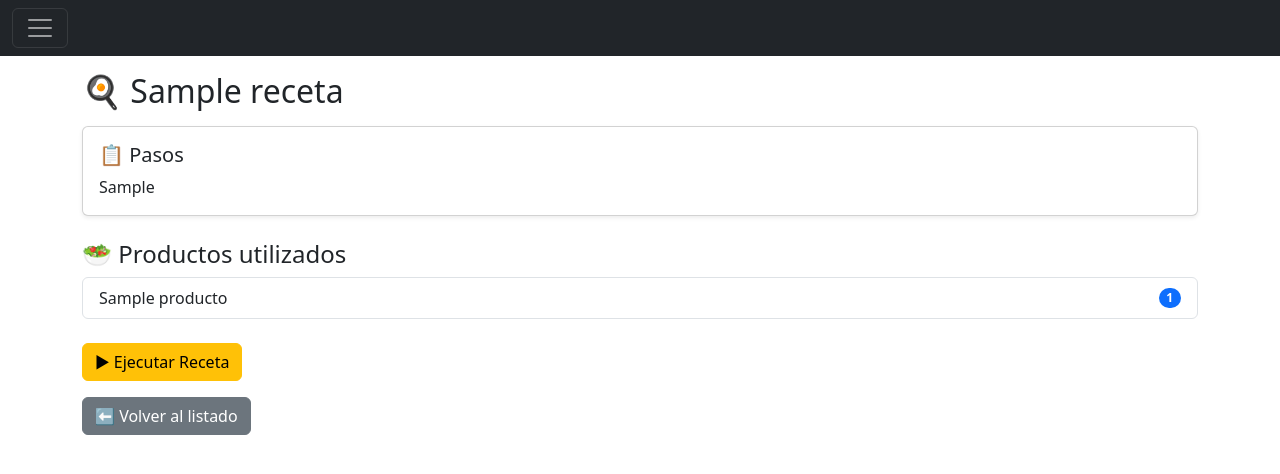
After one commit to sanntr/RecetasSmart, a Django app: page /recetas/mostrar_receta/1/ in a window 1280 px wide. The commit adds this page. Shown: the top 474 px of the page. Run offline with Django 5.2, Linux system fonts and the light colour scheme; a user stored in the database is signed in; tables that the repository leaves empty hold one stand-in row (values such as "Sample post").

Commit message:
feat: crear historico recetas y ejecutar receta

```diff
--- a/core/templates/acceso_denegado.html
+++ b/core/templates/acceso_denegado.html
@@ -8,6 +8,6 @@
     <h2 class="text-danger">🚫 Acceso Denegado</h2>
     <p class="mt-3">No tienes permisos para acceder a esta sección.</p>
     {% comment %} cambiar la redirección a la página de inicio de la familia {% endcomment %}
-    <a href="/" class="btn btn-primary mt-3">Volver al inicio</a>
+    <a href="{% url 'home' %}" class="btn btn-primary mt-3">Volver al inicio</a>
 </div>
 {% endblock %}
--- a/core/templates/inicio.html
+++ b/core/templates/inicio.html
@@ -17,7 +17,7 @@
             {% if recetas %}
               <ul class="list-group mb-3">
                 {% for receta in recetas %}
-                  <li class="list-group-item">{{ receta.nombre }}</li>
+                  <li class="list-group-item">{{ receta.titulo }}</li>
                 {% endfor %}
               </ul>
             {% else %}
@@ -36,7 +36,7 @@
             {% if productos %}
               <ul class="list-group mb-3">
                 {% for producto in productos %}
-                  <li class="list-group-item">{{ producto.nombre }}</li>
+                  <li class="list-group-item">{{ producto.nombre_producto }}</li>
                 {% endfor %}
               </ul>
             {% else %}
--- a/core/templates/navbar.html
+++ b/core/templates/navbar.html
@@ -24,9 +24,9 @@
         </div>
         <div class="offcanvas-body">
             <ul class="nav flex-column">
-                <li class="nav-item"><a class="nav-link text-white" href="#">Inicio</a></li>
-                <li class="nav-item"><a class="nav-link text-white" href="#">Recetas</a></li>
-                <li class="nav-item"><a class="nav-link text-white" href="#">Productos</a></li>
+                <li class="nav-item"><a class="nav-link text-white" href="{% url 'home' %}">Inicio</a></li>
+                <li class="nav-item"><a class="nav-link text-white" href="{% url 'listar_recetas' %}">Recetas</a></li>
+                <li class="nav-item"><a class="nav-link text-white" href="{% url 'listar_productos' %}">Productos</a></li>
                 <li class="nav-item"><a class="nav-link text-white" href="#">Histórico</a></li>
             </ul>
         </div>
--- a/core/views.py
+++ b/core/views.py
@@ -10,7 +10,7 @@ from django.contrib.auth.decorators import login_required
 @login_required(login_url='/usuarios/iniciar_sesion/')
 def home(request):
     template = loader.get_template('inicio.html')
-    familia=request.user.familia
-    productos=Producto.objects.filter(familia_id=familia.id)
-    recetas=Receta.objects.filter(familia_id=familia.id)
+    familia=request.user.familia_id
+    productos=Producto.objects.filter(familia_id=familia)
+    recetas=Receta.objects.filter(familia_id=familia)
     return HttpResponse(template.render({'productos': productos, 'recetas': recetas}, request))
--- a/recetas/models.py
+++ b/recetas/models.py
@@ -10,6 +10,7 @@ class Receta(models.Model):
     productos=models.ManyToManyField(Producto,through="RecetaProducto")
     familia=models.ForeignKey(Familia, on_delete=models.CASCADE)
 
+
 #tabla intermediaria
 class RecetaProducto(models.Model):
     producto=models.ForeignKey(Producto, on_delete=models.SET_NULL,null=True,blank=True)
--- /dev/null
+++ b/recetas/templates/mostrar_receta.html
@@ -0,0 +1,41 @@
+{% extends 'navbar.html' %}
+{% block content %}
+<div class="container mt-4">
+    <h2 class="mb-3">🍳 {{ receta.titulo }}</h2>
+
+    {% if message %}
+        <div class="alert {% if '✅' in message %}alert-success{% else %}alert-danger{% endif %}">
+            {{ message }}
+            <a href="{% url 'listar_recetas' %}" class="btn btn-sm btn-light ms-3">⬅ Volver al listado</a>
+        </div>
+    {% endif %}
+
+    <div class="card mb-4 shadow-sm">
+        <div class="card-body">
+            <h5 class="card-title">📋 Pasos</h5>
+            <p class="card-text">{{ receta.pasos_receta }}</p>
+        </div>
+    </div>
+
+    <h4>🥗 Productos utilizados</h4>
+    <ul class="list-group mb-4">
+        {% for producto in productos %}
+            <li class="list-group-item d-flex justify-content-between align-items-center">
+                {{ producto.producto.nombre_producto }}
+                <span class="badge bg-primary rounded-pill">
+                    {{ producto.cantidad_uso }}
+                </span>
+            </li>
+        {% empty %}
+            <li class="list-group-item">No hay productos registrados para esta receta.</li>
+        {% endfor %}
+    </ul>
+
+    <form method="post" class="mb-3">
+        {% csrf_token %}
+        <button type="submit" class="btn btn-warning">▶ Ejecutar Receta</button>
+    </form>
+
+    <a href="{% url 'listar_recetas' %}" class="btn btn-secondary">⬅ Volver al listado</a>
+</div>
+{% endblock %}
--- a/recetas/urls.py
+++ b/recetas/urls.py
@@ -4,4 +4,6 @@ from . import views
 urlpatterns = [
    path('crear_receta/', views.crear_receta, name='crear_receta'),
     path('listar_recetas/', views.listar_recetas, name='listar_recetas'),
+    path('mostrar_receta/<int:receta_id>/', views.mostrar_receta, name='mostrar_receta'),
+    path('historico_recetas/', views.historico_recetas, name='historico_recetas'),
 ]
--- a/recetas/views.py
+++ b/recetas/views.py
@@ -1,7 +1,7 @@
-from django.shortcuts import render, redirect
+from django.shortcuts import get_object_or_404, render, redirect
 from django.contrib.auth.decorators import login_required
 from .forms import RecetaForm, RecetaProductoFormSet
-from .models import Receta
+from .models import Receta, RecetaProducto, HistoricoReceta
 from django.http import HttpResponse
 from django.template import loader
 # Create your views here.
@@ -15,14 +15,13 @@ def crear_receta(request):
             receta.familia = request.user.familia
             receta.save()
 
-            # ahora el formset se crea con la instancia de la receta
             formset = RecetaProductoFormSet(request.POST, instance=receta)
 
             if formset.is_valid():
                 formset.save()
                 return HttpResponse(status=201, content="Receta creada exitosamente.")
         else:
-            formset = RecetaProductoFormSet(request.POST)  # si hay error
+            formset = RecetaProductoFormSet(request.POST)
 
     else:
         receta_form = RecetaForm()
@@ -34,9 +33,13 @@ def crear_receta(request):
         'formset': formset
     }
     return HttpResponse(template.render(context, request))
-
 @login_required(login_url='/usuarios/iniciar_sesion/')
 def listar_recetas(request):
+    if request.method == "POST":
+        receta_id = request.POST.get("receta_id")
+        receta = get_object_or_404(Receta, id=receta_id, familia=request.user.familia)
+        receta.delete()
+
     recetas = Receta.objects.filter(familia=request.user.familia)
 
     template = loader.get_template('listar_recetas.html')
@@ -44,3 +47,45 @@ def listar_recetas(request):
         'recetas': recetas
     }
     return HttpResponse(template.render(context, request))
+
+@login_required(login_url='/usuarios/iniciar_sesion/')
+def mostrar_receta(request, receta_id):
+    receta = get_object_or_404(Receta, id=receta_id, familia=request.user.familia)
+    productos = receta.recetaproducto_set.all()
+    mensaje = None
+
+    if request.method == "POST":
+        for rp in productos:
+            if rp.producto and rp.producto.cantidad_disponible < rp.cantidad_uso:
+                mensaje = f"❌ No se pudo ejecutar la receta. Stock insuficiente para {rp.producto.nombre_producto}."
+                break
+
+        if not mensaje:
+            for rp in productos:
+                if rp.producto:
+                    rp.producto.cantidad_disponible -= rp.cantidad_uso
+                    rp.producto.save()
+
+            HistoricoReceta.objects.create(receta=receta, cantidad_receta=1)
+            mensaje = "✅ Receta ejecutada con éxito."
+
+    template = loader.get_template("mostrar_receta.html")
+    context = {
+        "receta": receta,
+        "productos": productos,
+        "message": mensaje
+    }
+    return HttpResponse(template.render(context, request))
+
+
+@login_required(login_url='/usuarios/iniciar_sesion/')
+def historico_recetas(request):
+    historicos = HistoricoReceta.objects.filter(
+        receta__familia=request.user.familia
+    ).select_related("receta").order_by("-fecha")
+
+    template = loader.get_template("historico_recetas.html")
+    context = {
+        "historicos": historicos
+    }
+    return HttpResponse(template.render(context, request))
--- a/usuarios/views.py
+++ b/usuarios/views.py
@@ -47,7 +47,7 @@ def  iniciar(request):
             if user is not None:
                 login(request, user)
                 # Se debe cambiar para que redireccione a la pagina inicial de la familia
-                return HttpResponse(status=200, content="Inicio de sesión exitoso.")
+                return redirect('/inicio/')
             else:
                 mensaje = "Usuario o contraseña incorrectos."
                 form.add_error(None, "Usuario o contraseña incorrectos.")
```
Also changed, not shown: recetas/templates/crear_receta.html (+4 -5 lines), recetas/templates/ejecutar_receta.html (added, +10 -0 lines), recetas/templates/historico_recetas.html (added, +34 -0 lines), recetas/templates/listar_recetas.html (+12 -2 lines).
